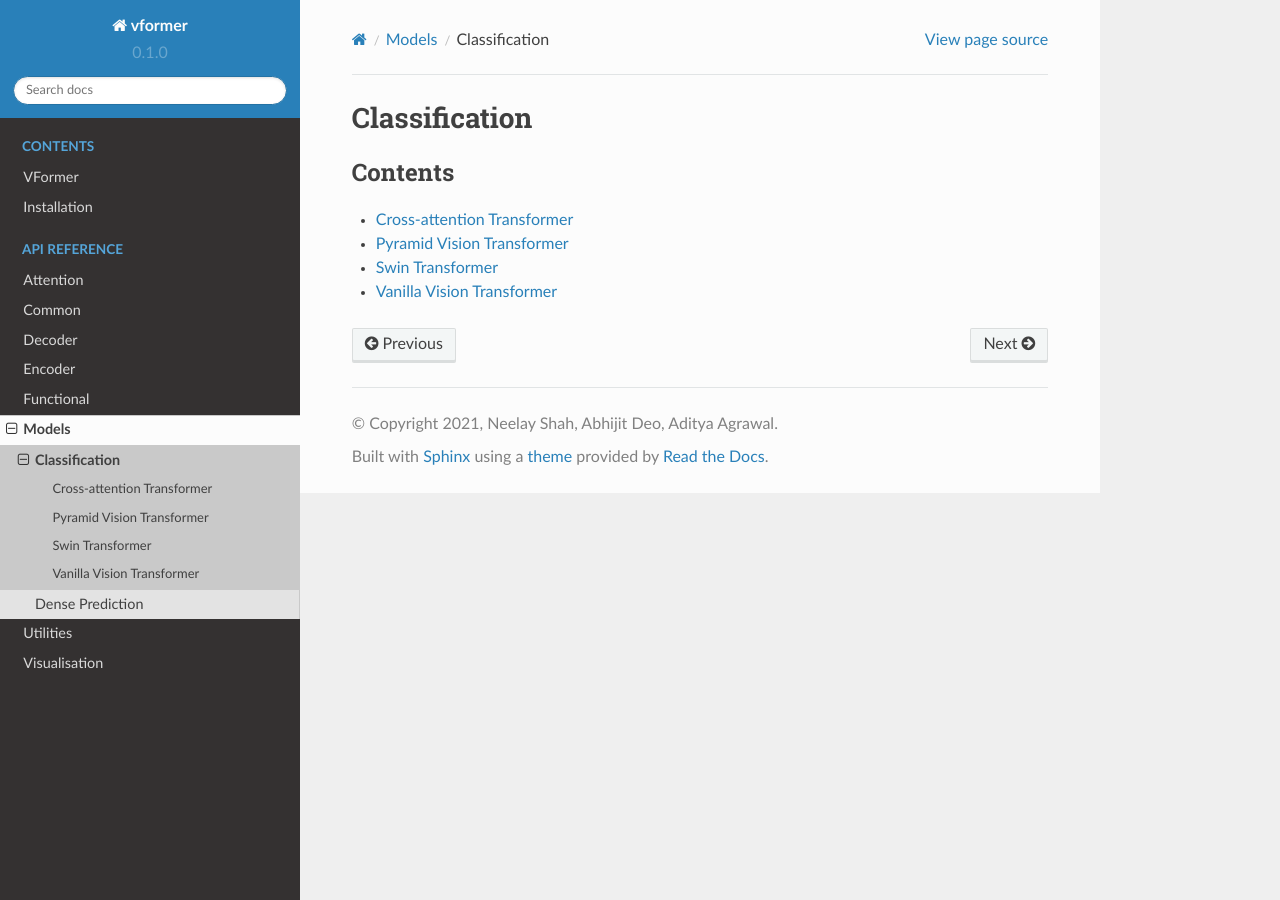
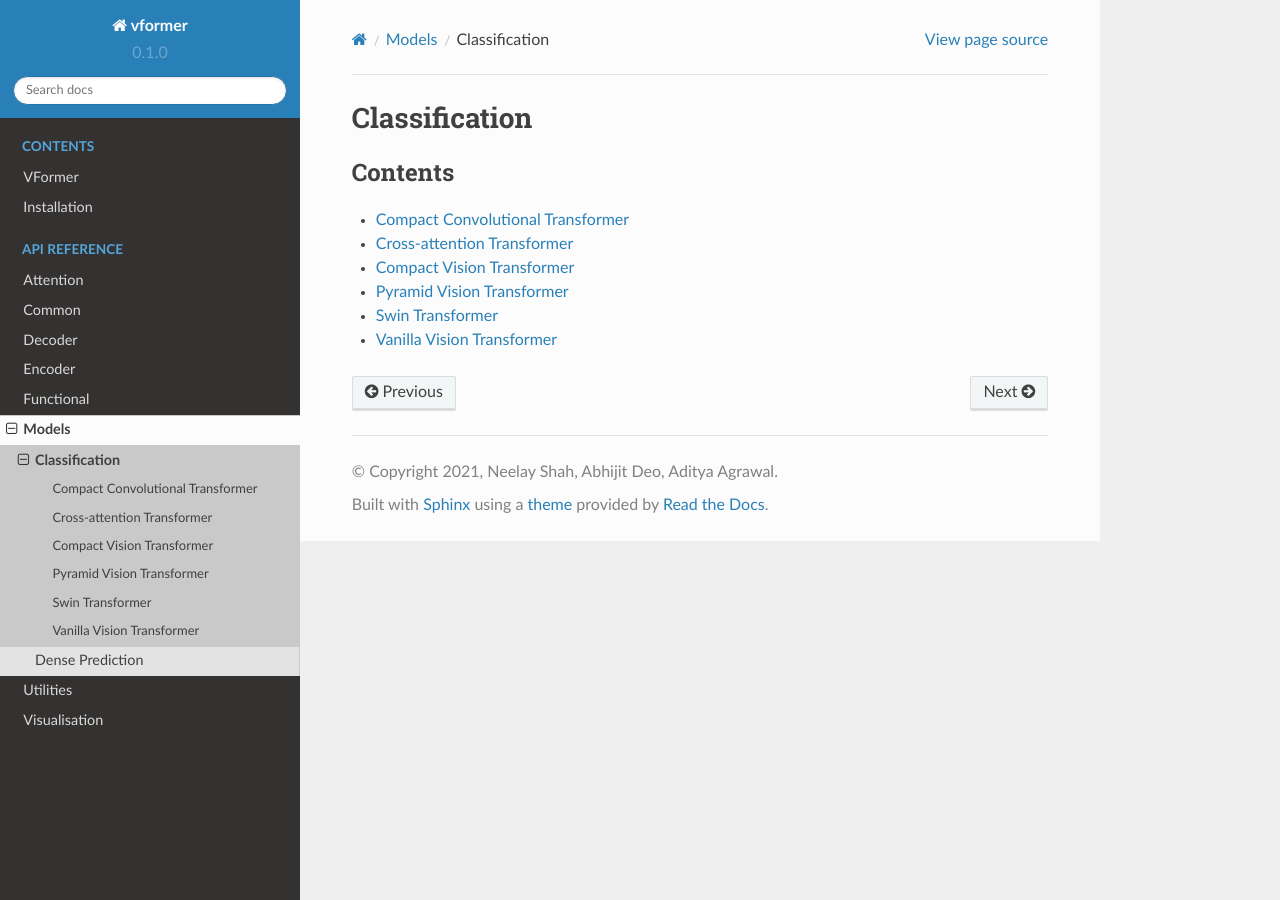
Before and after one commit to SforAiDl/vformer, a Sphinx documentation site: the page built from docs/api/models/classification/index.rst, in a window 1280 px wide. Built offline with Sphinx 7.4.7 and the Read the Docs theme 2.0.0, drawn with Linux system fonts in a browser that asks for light colours; pages that are not in the unit, such as notebooks, are missing from menus.

Commit message:
minor edits

```diff
--- /dev/null
+++ b/docs/api/models/classification/cct.rst
@@ -0,0 +1,5 @@
+Compact Convolutional Transformer
+================================
+
+.. automodule:: vformer.models.classification.cct
+    :members:
--- /dev/null
+++ b/docs/api/models/classification/cvt.rst
@@ -0,0 +1,5 @@
+Compact Vision Transformer
+================================
+
+.. automodule:: vformer.models.classification.cvt
+    :members:
--- a/docs/api/models/classification/index.rst
+++ b/docs/api/models/classification/index.rst
@@ -5,7 +5,9 @@ Classification
     :caption: Contents
     :maxdepth: 2
 
+    cct
     cross
+    cvt
     pyramid
     swin
     vanilla
```
Also changed, not shown: 3 other files.
